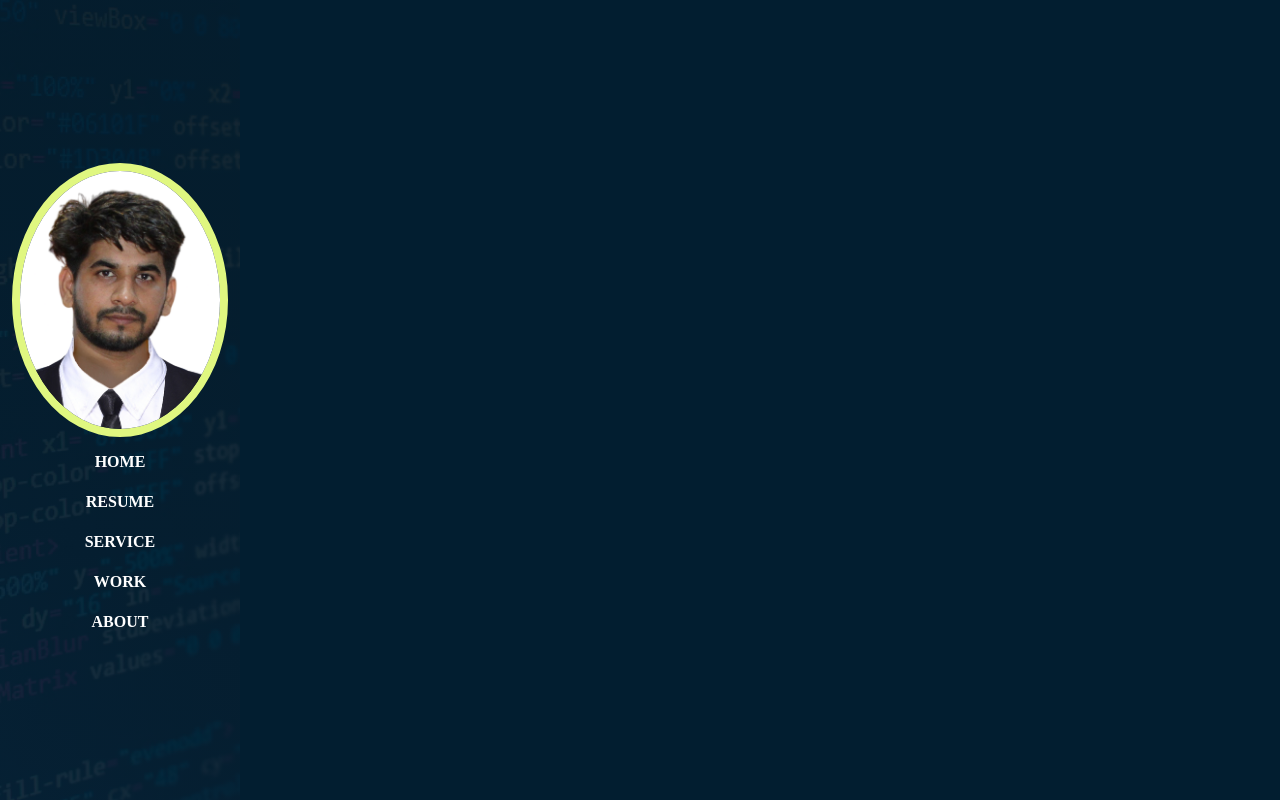
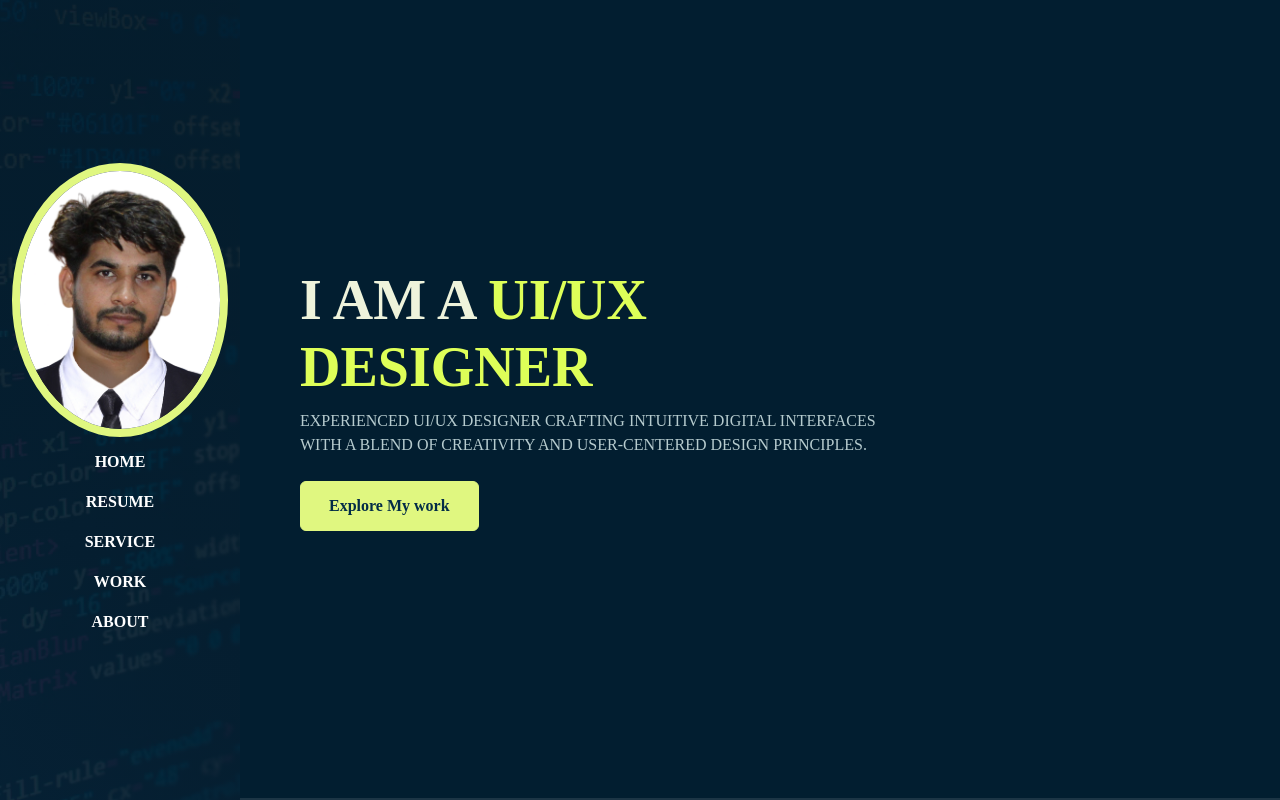
Before and after one commit to chauhanpkc/Portfolio, a plain HTML site: page index.html in a window 1280 px wide. Drawn offline with Linux system fonts and the light colour scheme; a web font is replaced by a local one.

Commit message:
home page

```diff
--- a/assets/css/style.css
+++ b/assets/css/style.css
@@ -10,7 +10,9 @@
     --sidbar-width: 240px;
     --font-base: "Bai Jamjuree"
 }
-
+.text-brand{
+    color: var(--color-brand2);
+}
 body {
     background-color: var(--color-base2);
     color: var(--color-body);
@@ -39,12 +41,25 @@ a:hover {
 img{
     width: 100%;
 }
-
+.full-height{
+    min-height: 100vh;
+    height: 100%;
+    display: flex;
+    flex-direction: column;
+    justify-content: center;
+    padding-top: 80px;
+    padding-bottom: 80px;
+    border-bottom: 2px solid rgba(255, 255, 255, 0.1);
+}
 /* Navbar */
+.navbar{
+    background-color: var(--color-base);
+}
 .navbar .nav-link{
     font-weight: 700;
     text-transform: uppercase;
     color: #ffff;
+
 }
 .navbar .nav-link:hover{
     color: var(--color-brand);
@@ -60,4 +75,24 @@ img{
     .navbar-brand img {
         border: 8px solid var(--color-brand);
     }
+    /* content */
+    #content{
+        padding-left: var(--sidbar-width);
+    }
 }
+/* button */
+.btn{
+    padding: 12px 28px;
+    font-weight: 700;
+}
+.btn-brand{
+    background-color: var(--color-brand);
+    border-color: var(--color-brand);
+    color: var(--color-base);
+}
+.btn-brand:hover,
+.btn-brand:focus{
+    background-color: var(--color-brand2);
+    color: var(--color-base);
+    border-color: var(--color-brand2);
+}
--- a/index.html
+++ b/index.html
@@ -13,7 +13,7 @@
 
 <body>
   <!-- Navbar start -->
-  <nav class="navbar navbar-expand-lg navbar-dark">
+  <nav class="navbar navbar-expand-lg navbar-dark fixed-top">
     <div class="container flex-lg-column">
       <a class="navbar-brand mx-lg-auto" href="#">
         <span class="h3 fw-bold d-block d-lg-none"> PKC</span>
@@ -45,6 +45,24 @@
     </div>
   </nav>
   <!-- Navbar End -->
+  <!-- Content Start-->
+  <div id="content" class="">
+
+    <!-- Home -->
+    <section id="home" class="full-height px-lg-5">
+      <div class="container">
+        <div class="row">
+          <div class="col-lg-8">
+            <h1 class="display-4 fw-bold"> I AM A <span class="text-brand">UI/UX DESIGNER</span></h1>
+            <P class="mt-2 mb-4">EXPERIENCED UI/UX DESIGNER CRAFTING INTUITIVE DIGITAL INTERFACES WITH A BLEND OF CREATIVITY AND USER-CENTERED DESIGN PRINCIPLES.</P>
+            <a href="#work" class="btn btn-brand">Explore My work</a>
+          </div>
+        </div>
+      </div>
+    </section>
+    <!-- Home End -->
+  </div>
+  <!-- Content End -->
   <script src="assets/js/bootstrap.bundle.min.js"></script>
   <script src="assets/js/aos.js"></script>
   <script src="assets/js/main.js"></script>
```
